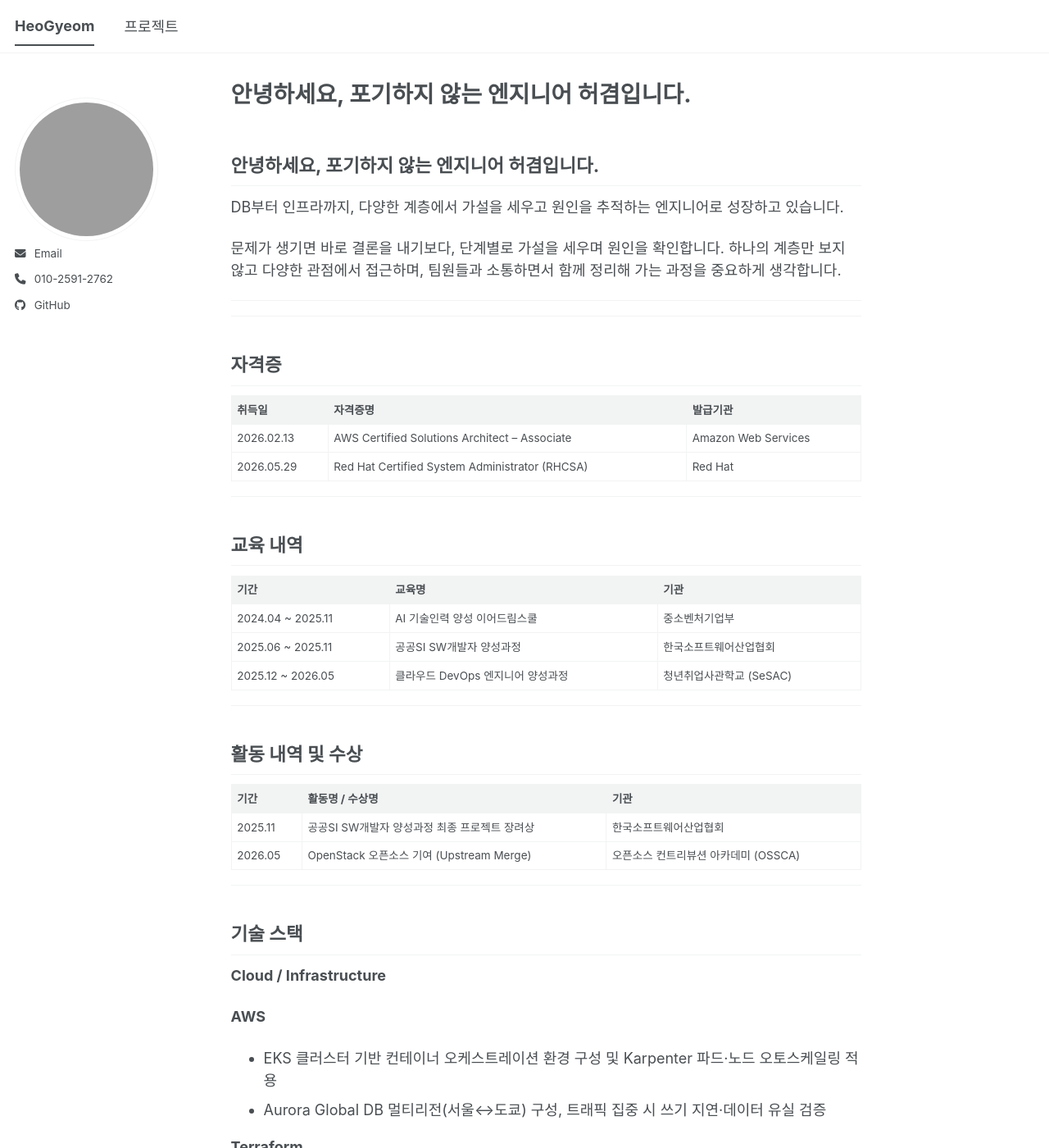
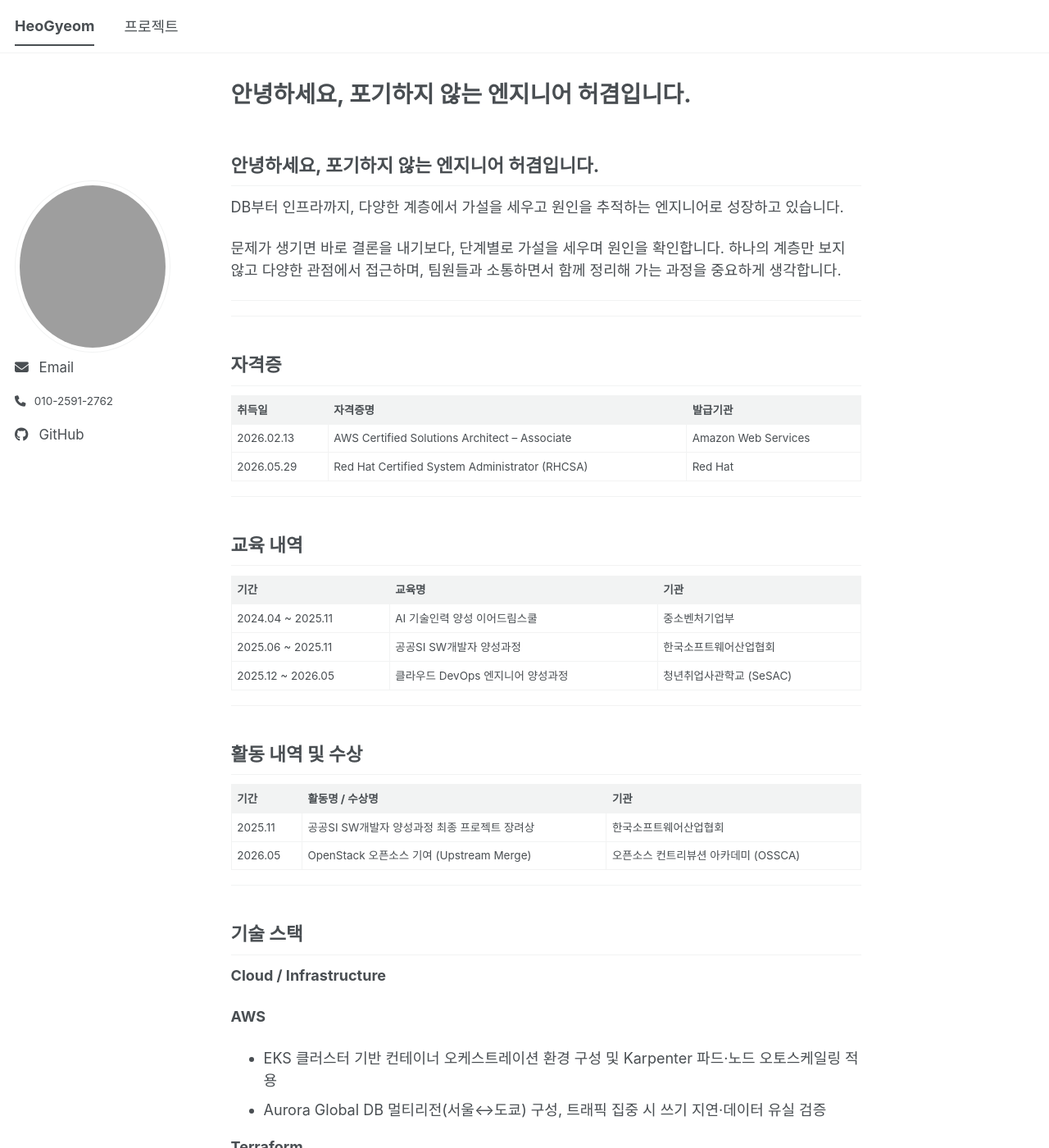
Before and after one commit to Heo-Gyeom/Heo-Gyeom.github.io, a Jekyll site: the page built from _pages/about.md, in a window 1280 px wide and 1400 px high. Shown: the whole window at 82% size. Built offline with Jekyll 4.4.1, drawn with Linux system fonts in a browser that asks for light colours; a script bundle is joined from its source files by our own code; library files that are not in the unit come from our copies; our own code applies the rules of GitHub Pages for plain Markdown files.

Commit message:
사이드바 프로필 사진 크기·위치 조정, 링크 간격 확대
Co-Authored-By: Claude Sonnet 4.6 <noreply@anthropic.com>

```diff
--- a/_sass/layout/_sidebar.scss
+++ b/_sass/layout/_sidebar.scss
@@ -18,10 +18,10 @@
   }
 
   @media screen and (min-width: $sidebar-screen-min-width) {
-    height: 100vh;
-    overflow-y: auto;               // Add scrollbar if the sidebar is too long
-    position: fixed;
-    padding-top: $masthead-height;
+    height: auto;
+    overflow-y: visible;
+    position: relative;
+    padding-top: 0;
   }
 
   @include breakpoint($large) {
@@ -154,9 +154,10 @@
   }
 
   img {
-    width: 175px;
-    height: 175px;
+    width: 210px;
+    height: 210px;
     object-fit: cover;
+    object-position: top center;
     border-radius: 50%;
 
     @include breakpoint($large) {
@@ -307,17 +308,17 @@
 
   li {
     white-space: nowrap;
-    margin-bottom: 6px;
+    margin-bottom: 12px;
   }
 
   a {
     display: block;
     margin-bottom: 0;
     padding-right: 5px;
-    padding-top: 5px;
-    padding-bottom: 5px;
+    padding-top: 6px;
+    padding-bottom: 6px;
     color: inherit;
-    font-size: $type-size-5;
+    font-size: $type-size-4;
     text-decoration: none;
 
     &:hover {
```
